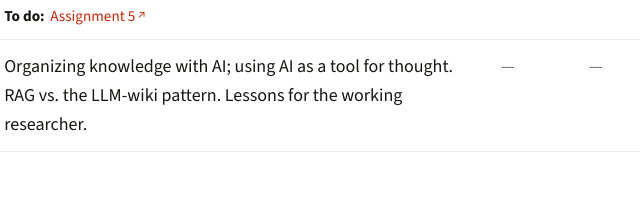
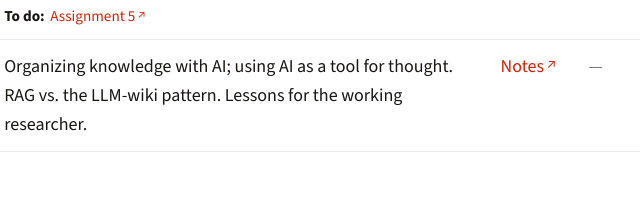
Before and after one commit to barbagroup/mae6291-genai, a plain HTML site: page index.html in a window 1280 px wide. Shown: the part 2692-2902 px from the top of the page, 394-1034 px from the left. Drawn offline with nearby package versions, Linux system fonts and the light colour scheme.

Commit message:
add notes link class 13

```diff
--- a/index.html
+++ b/index.html
@@ -196,7 +196,7 @@
               <th scope="row" class="col-class">13</th>
               <td class="col-date">Apr 28</td>
               <td>Organizing knowledge with AI; using AI as a tool for thought. RAG vs. the LLM-wiki pattern. Lessons for the working researcher.</td>
-              <td><span class="muted" aria-label="no notes">&mdash;</span></td>
+              <td><a href="https://docs.google.com/document/d/1cU0s5cUAvLYt-VuYs3hP5H-jBTQ1p4COz-qtGbiF76E/edit" target="_blank" rel="noopener">Notes</a></td>
               <td><span class="muted" aria-label="no slides">&mdash;</span></td>
             </tr>
           </tbody>
```
